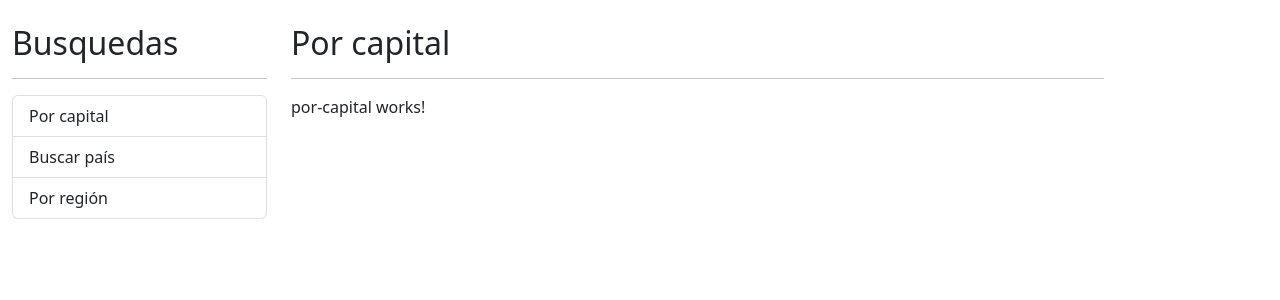
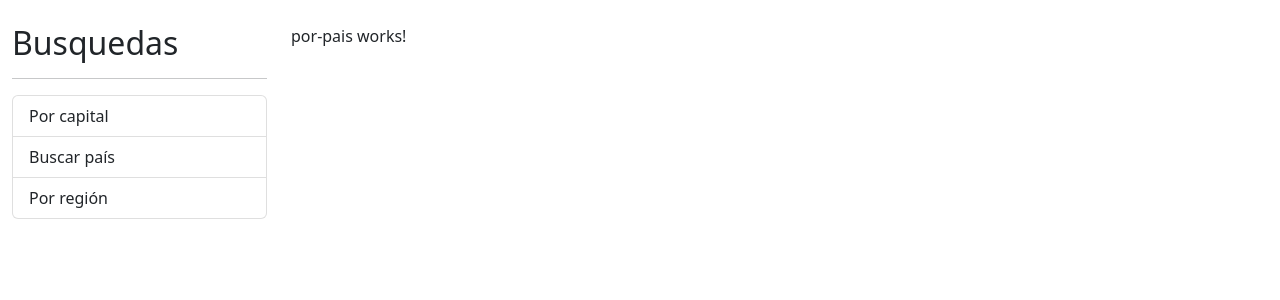
Before and after one commit to jeremyagnz/PaisesApp, an Angular app: page / in a window 1280 px wide. Shown: the top 300 px of the page. Built offline with nearby package versions, Linux system fonts and the light colour scheme.

Commit message:
Creating Routes

```diff
--- a/src/app/app.component.html
+++ b/src/app/app.component.html
@@ -1,5 +1,6 @@
 
 <div class="row container mt-4">
+
   <div class="col-3">
     <h2>Busquedas</h2>
     <hr>
@@ -11,8 +12,8 @@
   </div>
 
   <div class="col">
-    <h2>Por capital</h2>
-    <hr>
-    <app-por-capital></app-por-capital>
+    <router-outlet></router-outlet>
   </div>
+
+
 </div>
--- a/src/app/app.module.ts
+++ b/src/app/app.module.ts
@@ -4,6 +4,7 @@
 import { AppComponent } from './app.component';
 import { PaisModule } from './pais/pais.module';
 import { SharedModule } from './shared/shared.module';
+import { AppRoutingModule } from './app-routing.module';
 
 @NgModule({
   declarations: [
@@ -11,8 +12,10 @@
   ],
   imports: [
     BrowserModule,
+    AppRoutingModule,
     PaisModule,
-    SharedModule
+    SharedModule,
+
   ],
   providers: [],
   bootstrap: [AppComponent]
```
Also changed, not shown: src/app/app-routing.module.ts (added, +43 -0 lines).
